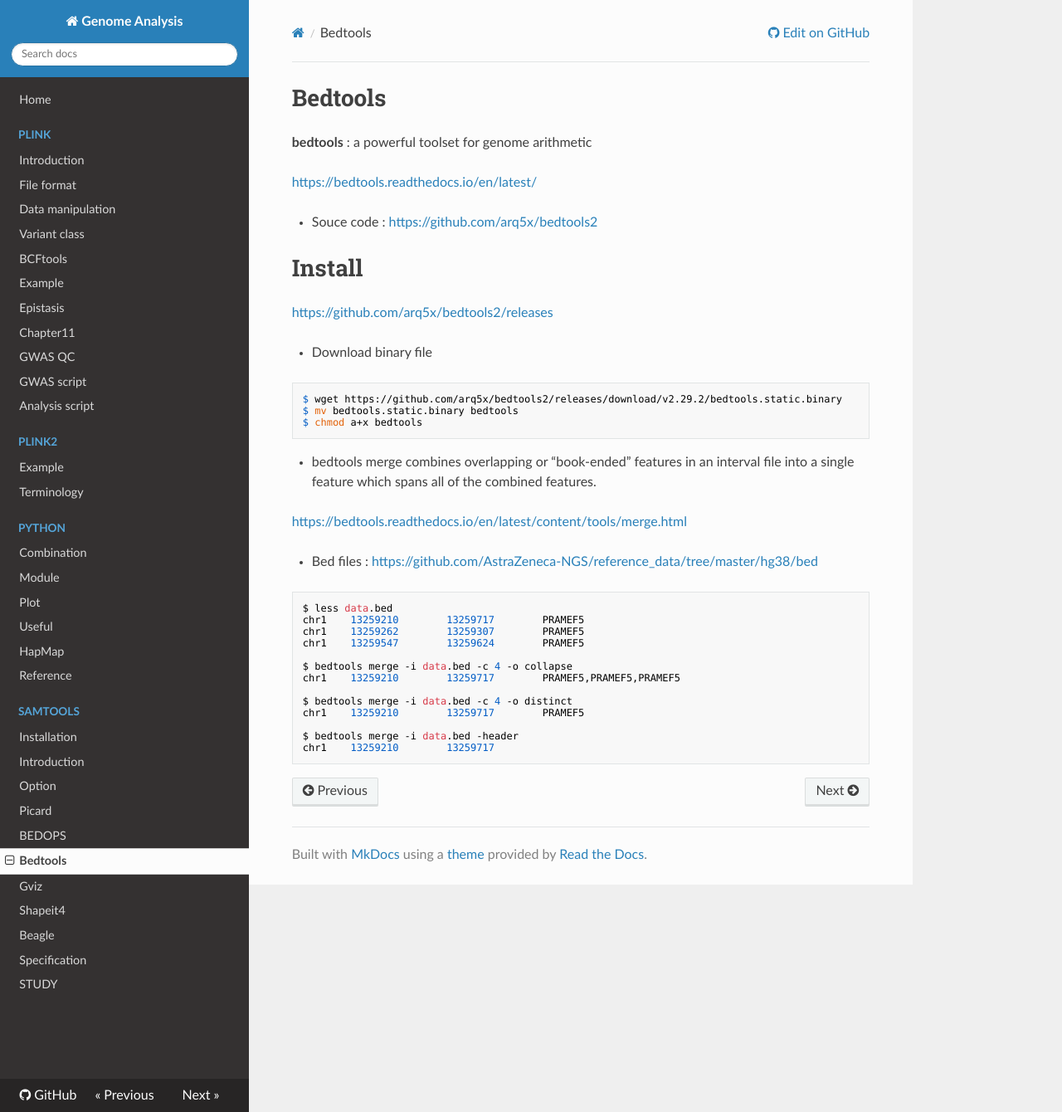
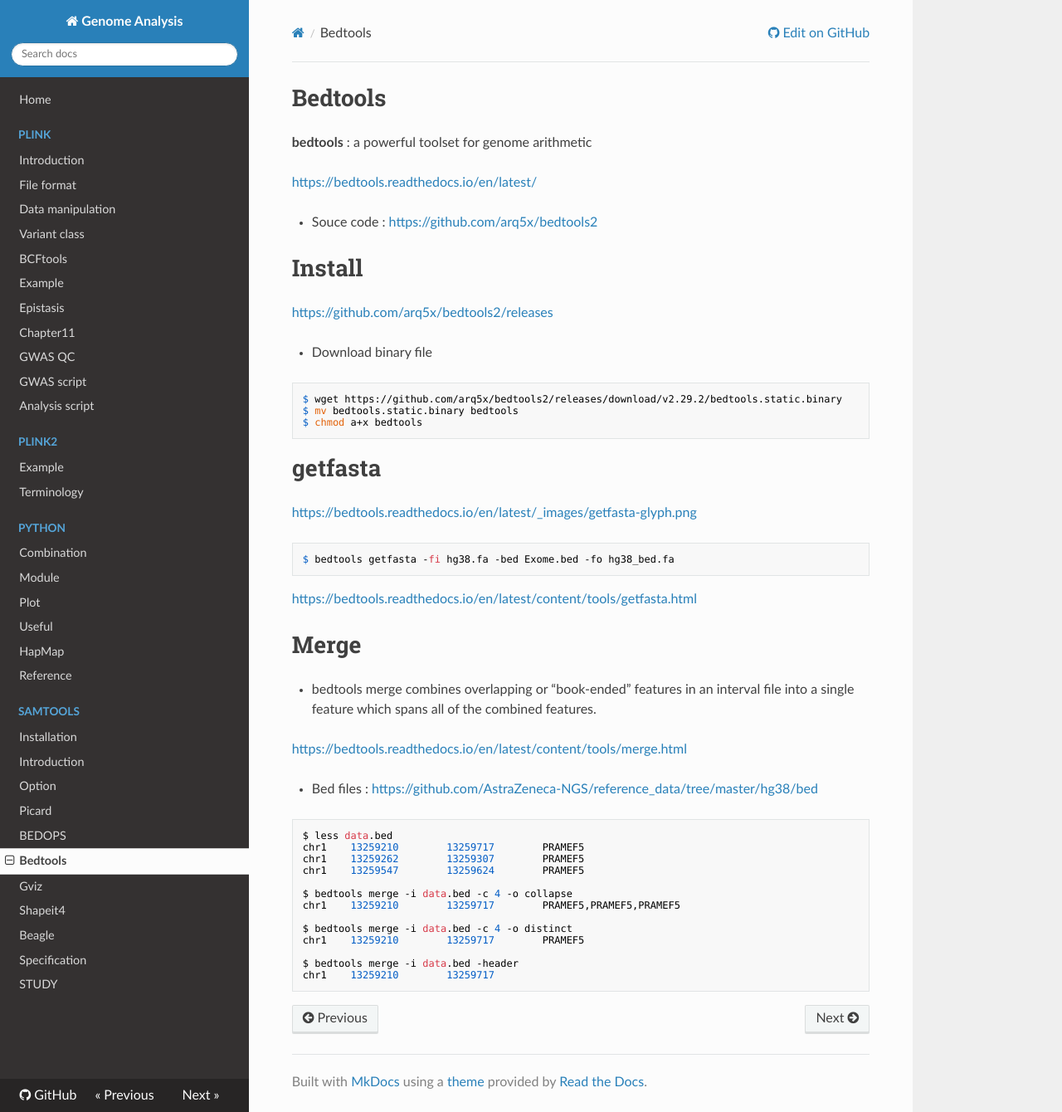
Before and after one commit to WonyoungCho/plink, an MkDocs documentation site: the page built from docs/bedtools_int.md, in a window 1280 px wide and 1340 px high. Shown: the whole window at 83% size. Built offline with MkDocs 1.6.1, drawn with Linux system fonts in a browser that asks for light colours; nearby versions of some CDN libraries; old or Windows-style settings are respelled for this version of MkDocs.

Commit message:
Update bedtools_int.md

````diff
--- a/docs/bedtools_int.md
+++ b/docs/bedtools_int.md
@@ -16,6 +16,14 @@ $ mv bedtools.static.binary bedtools
 $ chmod a+x bedtools
 ```
 
+# getfasta
+<https://bedtools.readthedocs.io/en/latest/_images/getfasta-glyph.png>
+```
+$ bedtools getfasta -fi hg38.fa -bed Exome.bed -fo hg38_bed.fa
+```
+<https://bedtools.readthedocs.io/en/latest/content/tools/getfasta.html>
+
+# Merge
 - bedtools merge combines overlapping or “book-ended” features in an interval file into a single feature which spans all of the combined features.
 
 <https://bedtools.readthedocs.io/en/latest/content/tools/merge.html>
````
